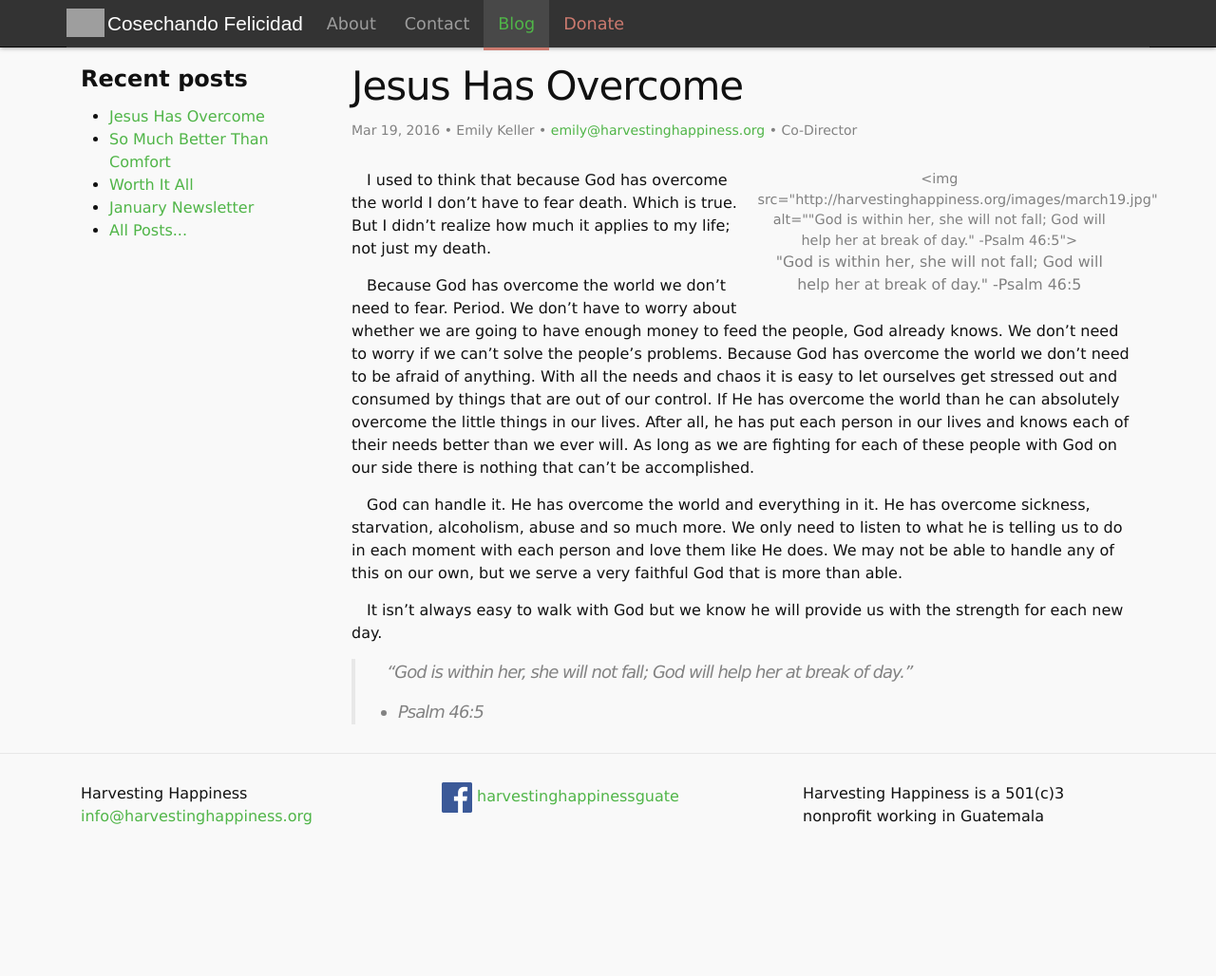
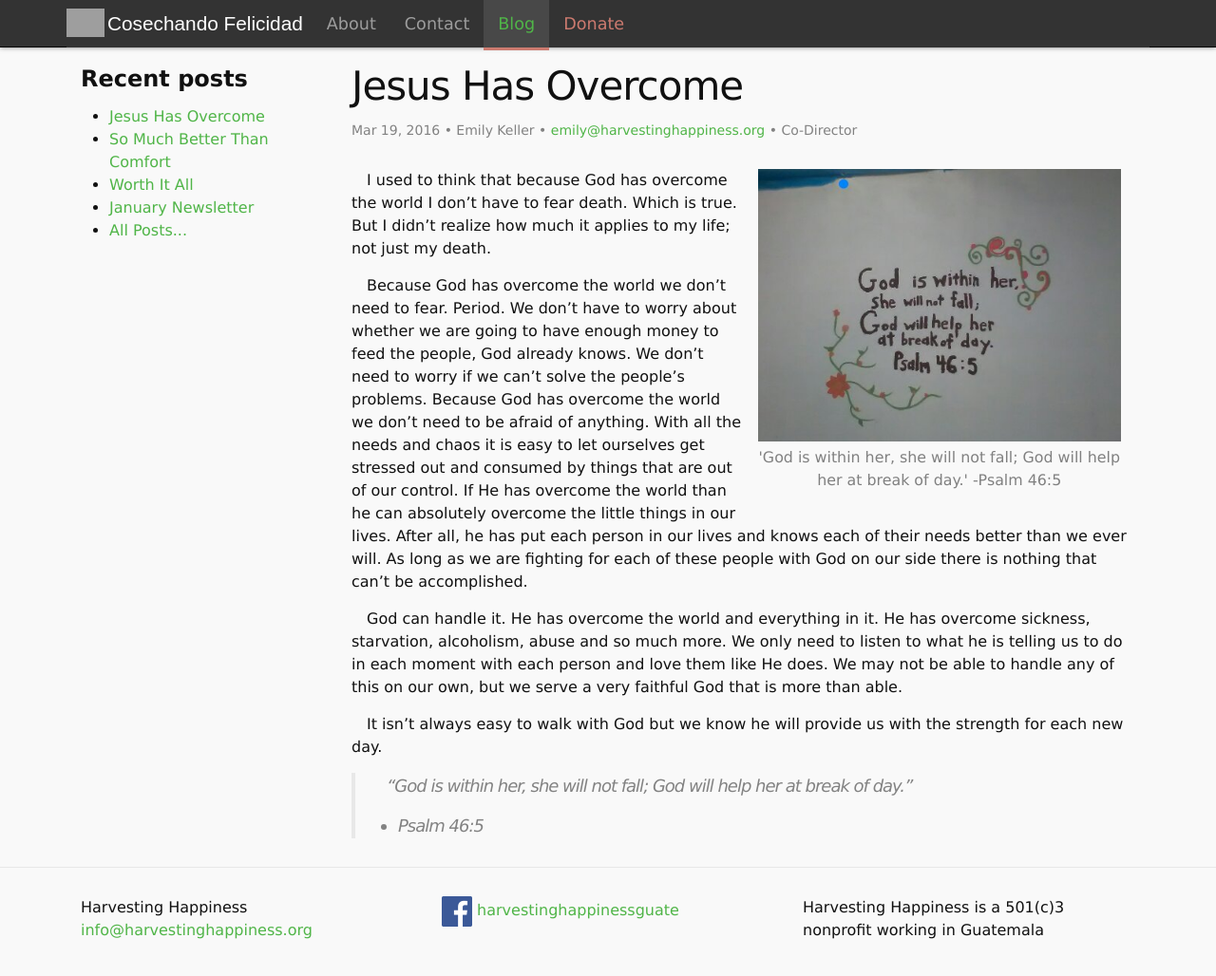
Before and after one commit to harvestinghappiness/harvestinghappiness.github.io, a Jekyll site: the page built from _posts/2016-03-19-Jesus-Has-Overcome.md, in a window 1280 px wide and 1052 px high. Shown: the top 1028 px of the window at 95% size. Built offline with Jekyll 4.4.1, drawn with Linux system fonts in a browser that asks for light colours; comment, search, counter and statistics services are not loaded.

Commit message:
fixing the fix...

```diff
--- a/_posts/2016-03-19-Jesus-Has-Overcome.md
+++ b/_posts/2016-03-19-Jesus-Has-Overcome.md
@@ -8,7 +8,7 @@ activetab: blog
 commentID: 8
 ---
 
-{% include figure.html src="march19.jpg" size="half" caption="\"God is within her, she will not fall; God will help her at break of day.\" -Psalm 46:5" side="right" %}
+{% include figure.html src="march19.jpg" size="half" caption="'God is within her, she will not fall; God will help her at break of day.' -Psalm 46:5" side="right" %}
 
 I used to think that because God has overcome the world I don't have to fear death. Which is true. But I didn’t realize how much it applies to my life; not just my death.
 
```
